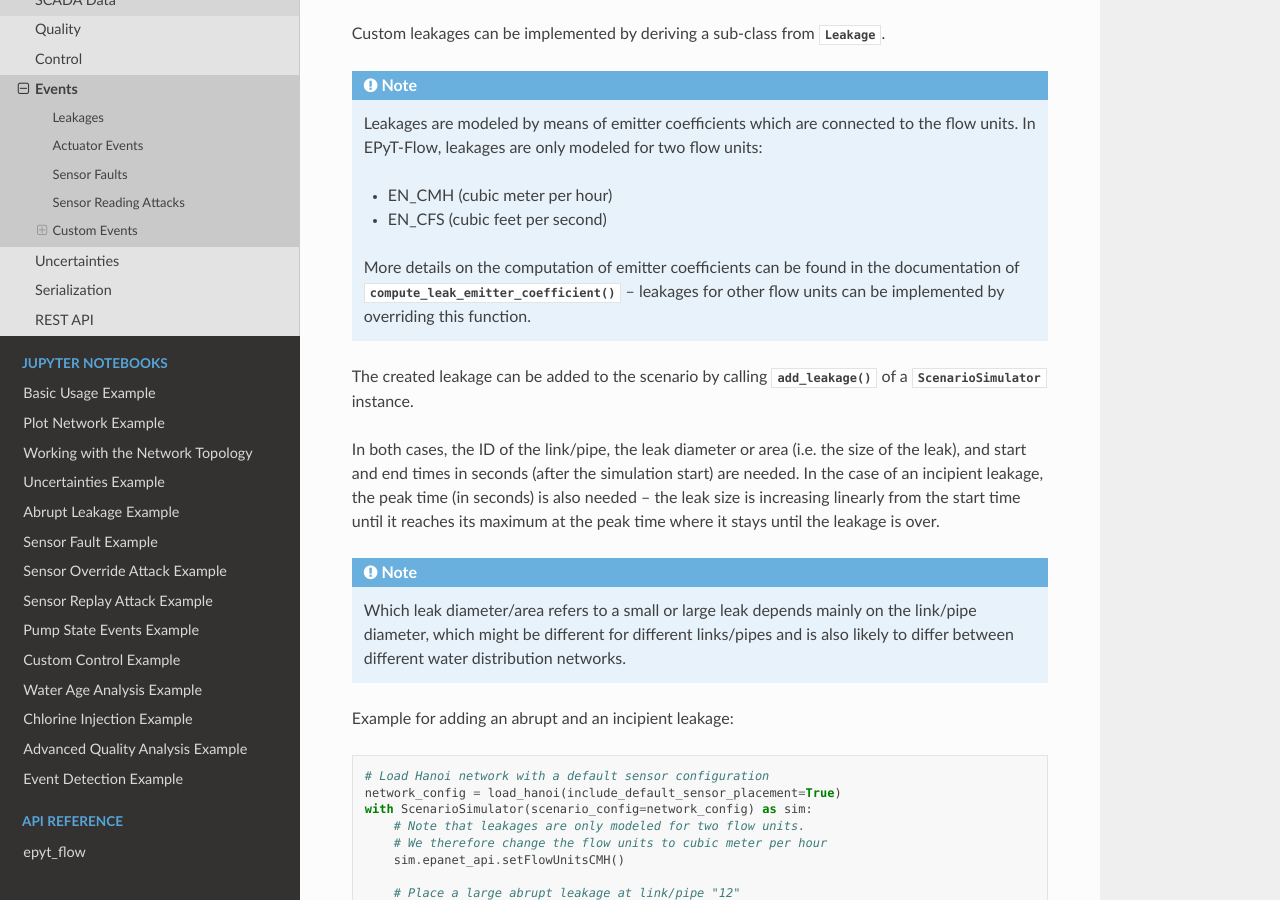
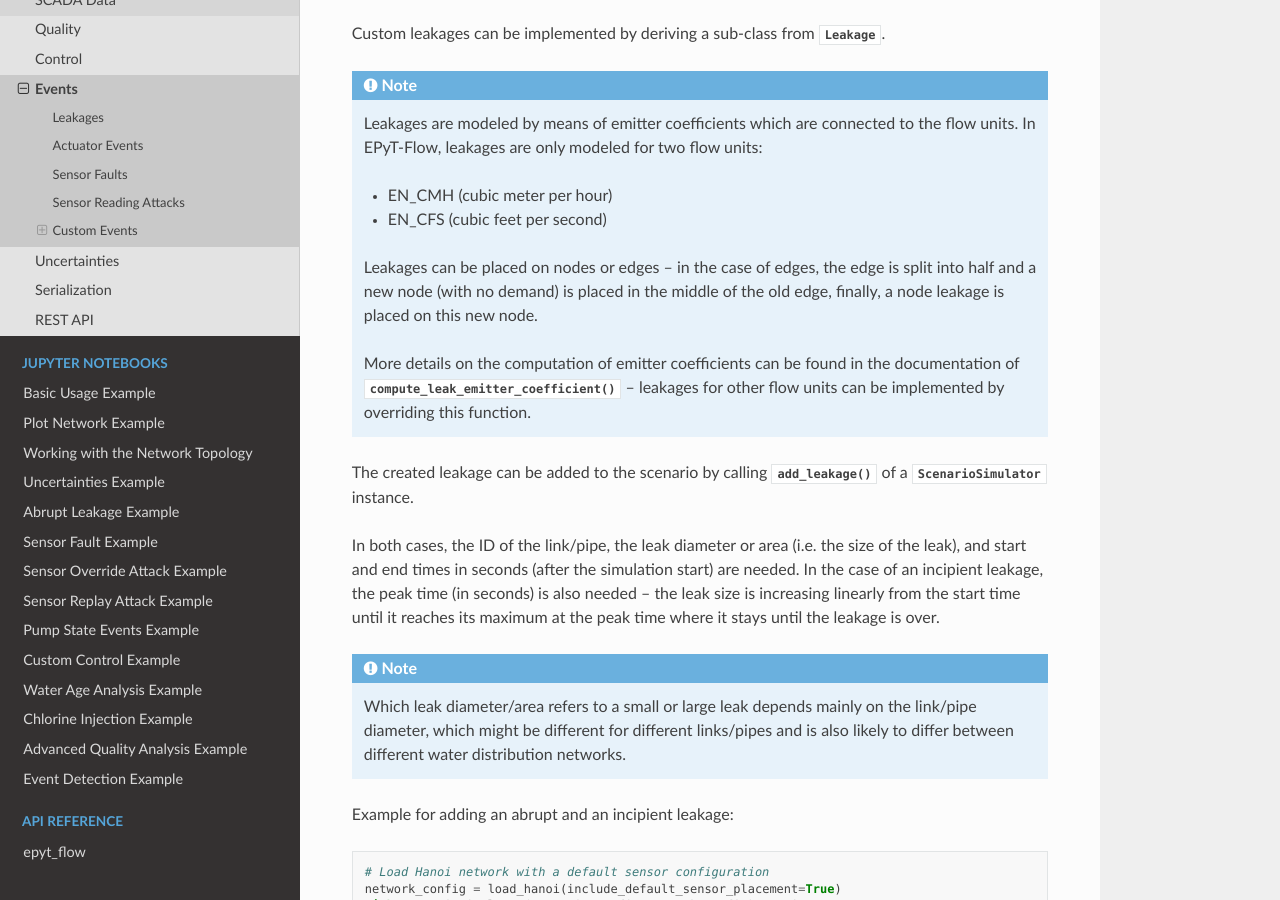
Before and after one commit to WaterFutures/EPyT-Flow, a Sphinx documentation site: the page built from docs/tut.events.rst, in a window 1280 px wide and 900 px high, scrolled down 363 px. Built offline with Sphinx 7.4.7 and the Read the Docs theme 3.1.0, drawn with Linux system fonts in a browser that asks for light colours.

Commit message:
#13 Doc: In-depth explanation of leakage modeling and implementation

```diff
--- a/docs/tut.events.rst
+++ b/docs/tut.events.rst
@@ -28,6 +28,10 @@ Custom leakages can be implemented by deriving a sub-class from :class:`~epyt_fl
 
     - EN_CMH  (cubic meter per hour)
     - EN_CFS  (cubic feet per second)
+
+    Leakages can be placed on nodes or edges -- in the case of edges, the edge is split into
+    half and a new node (with no demand) is placed in the middle of the old edge,
+    finally, a node leakage is placed on this new node.
 
     More details on the computation of emitter coefficients can be found in the documentation of
     :func:`~epyt_flow.simulation.events.leakages.Leakage.compute_leak_emitter_coefficient` --
```
